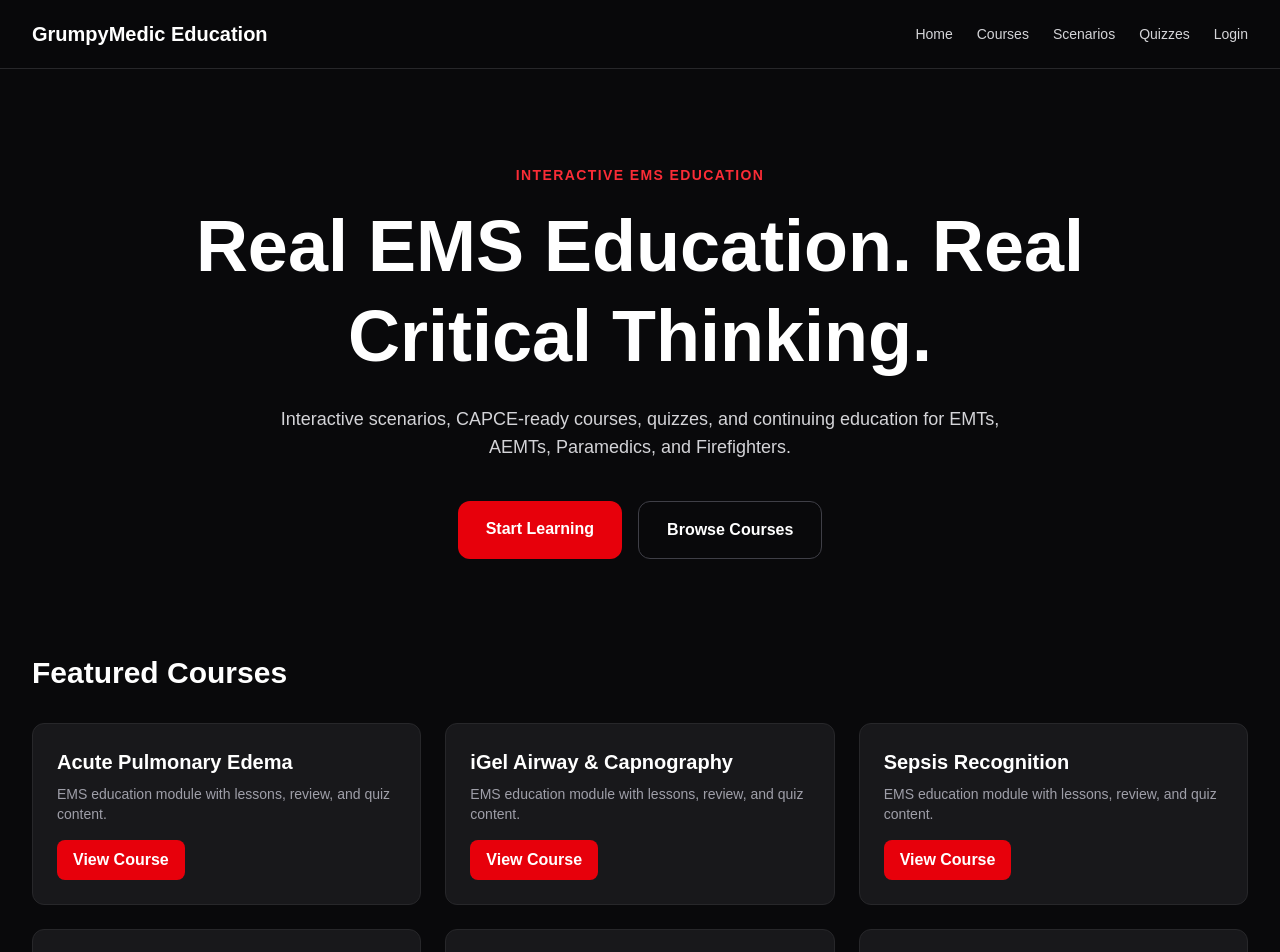
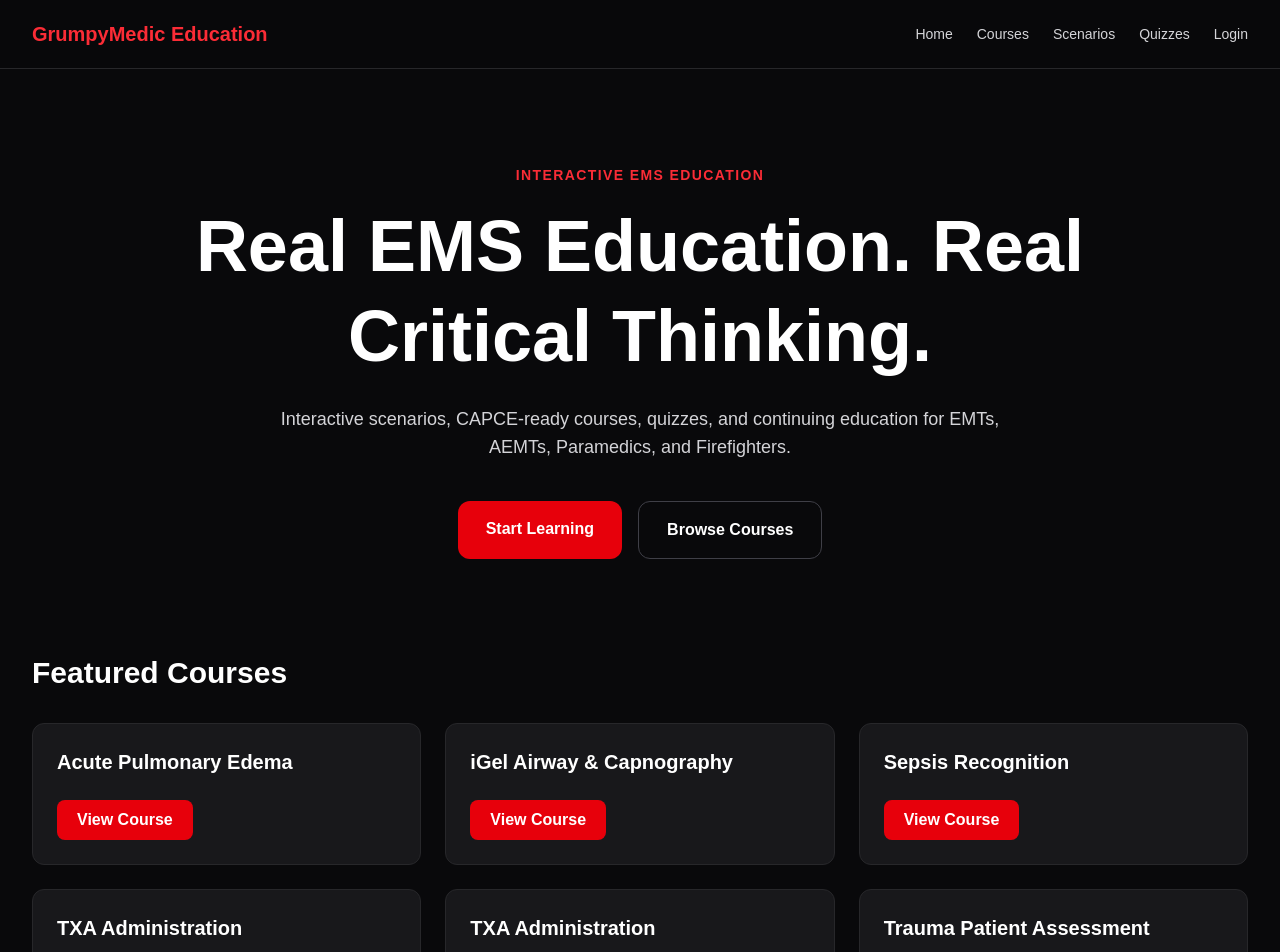
Before and after one commit to GrumpyMedicEducation/GrumpyMedic---Education, a Next.js app: page / in a window 1280 px wide. Shown: the top 952 px of the page. Built offline with nearby package versions, Linux system fonts and the light colour scheme.

Commit message:
Homepage and courses pages working

```diff
--- a/app/courses/page.tsx
+++ b/app/courses/page.tsx
@@ -4,6 +4,7 @@
       <h1 className="mb-8 text-4xl font-bold">Courses</h1>
 
       <div className="grid gap-6 md:grid-cols-3">
+
         <div className="rounded-xl border border-zinc-700 bg-zinc-900 p-6">
           <h2 className="text-2xl font-semibold">Cardiology</h2>
           <p className="mt-2 text-gray-400">
@@ -33,6 +34,7 @@
             Start Course
           </button>
         </div>
+
       </div>
     </main>
   );
--- a/app/page.tsx
+++ b/app/page.tsx
@@ -1,23 +1,28 @@
+import Link from "next/link";
+
 export default function Home() {
   const courses = [
     "Acute Pulmonary Edema",
     "iGel Airway & Capnography",
     "Sepsis Recognition",
     "TXA Administration",
-    "Hyperthermia Emergencies",
+    "TXA Administration",
     "Trauma Patient Assessment",
   ];
 
   return (
     <main className="min-h-screen bg-zinc-950 text-white">
       <nav className="sticky top-0 z-50 flex items-center justify-between border-b border-zinc-800 bg-zinc-950/90 px-8 py-5">
-        <div className="text-xl font-bold">GrumpyMedic Education</div>
+        <div className="text-xl font-bold text-red-500">
+          GrumpyMedic Education
+        </div>
+
         <div className="hidden gap-6 text-sm text-zinc-300 md:flex">
-          <a href="/">Home</a>
-          <a href="/courses">Courses</a>
-          <a href="/scenarios">Scenarios</a>
-          <a href="/quizzes">Quizzes</a>
-          <a href="/login">Login</a>
+          <Link href="/">Home</Link>
+          <Link href="/courses">Courses</Link>
+          <a href="#">Scenarios</a>
+          <a href="#">Quizzes</a>
+          <a href="#">Login</a>
         </div>
       </nav>
 
@@ -36,19 +41,19 @@
         </p>
 
         <div className="mt-10 flex flex-col justify-center gap-4 sm:flex-row">
-          <a
+          <Link
             className="rounded-xl bg-red-600 px-7 py-4 font-bold hover:bg-red-700"
-            href="#"
+            href="/courses"
           >
             Start Learning
-          </a>
+          </Link>
 
-          <a
+          <Link
             className="rounded-xl border border-zinc-700 px-7 py-4 font-bold hover:bg-zinc-900"
             href="/courses"
           >
             Browse Courses
-          </a>
+          </Link>
         </div>
       </section>
 
@@ -61,16 +66,14 @@
               key={course}
               className="rounded-xl border border-zinc-800 bg-zinc-900 p-6"
             >
-              <h3 className="text-xl font-bold">{course}</h3>
-              <p className="mt-2 text-sm text-zinc-400">
-                EMS education module with lessons, review, and quiz content.
-              </p>
-              <a
-                className="mt-4 inline-block rounded-lg bg-red-600 px-4 py-2 font-bold hover:bg-red-700"
+              <h3 className="text-xl font-semibold">{course}</h3>
+
+              <Link
                 href="/courses"
+                className="mt-6 inline-block rounded-lg bg-red-600 px-5 py-2 font-semibold hover:bg-red-700"
               >
                 View Course
-              </a>
+              </Link>
             </div>
           ))}
         </div>
```
